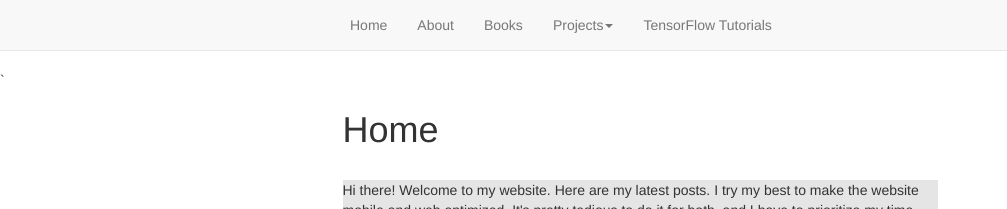
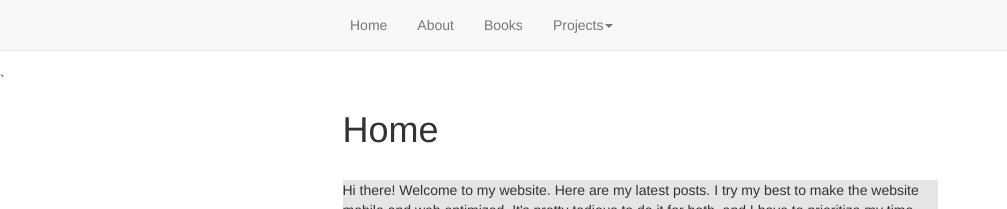
Before and after one commit to sspeng/jkschin.github.io, a Jekyll site: the page built from index.html, in a window 1280 px wide. Shown: the top 209 px of the page, without its empty margins (0-1007 px from the left). Built offline with Jekyll 4.4.1, drawn with Linux system fonts in a browser that asks for light colours; nearby versions of some CDN libraries; the list of posts is cut into pages by our own code.

Commit message:
removed TF tutorials from Navbar

```diff
--- a/_includes/navbar.html
+++ b/_includes/navbar.html
@@ -28,7 +28,7 @@
                 <li><a href="/ev/">EV 2013</a></li>
               </ul>
             </li>
-            <li><a href="/TensorFlow-Tutorials/">TensorFlow Tutorials</a></li>
+            <!-- <li><a href="/TensorFlow-Tutorials/">TensorFlow Tutorials</a></li> -->
           </ul>
         </div>
       </div>
```
